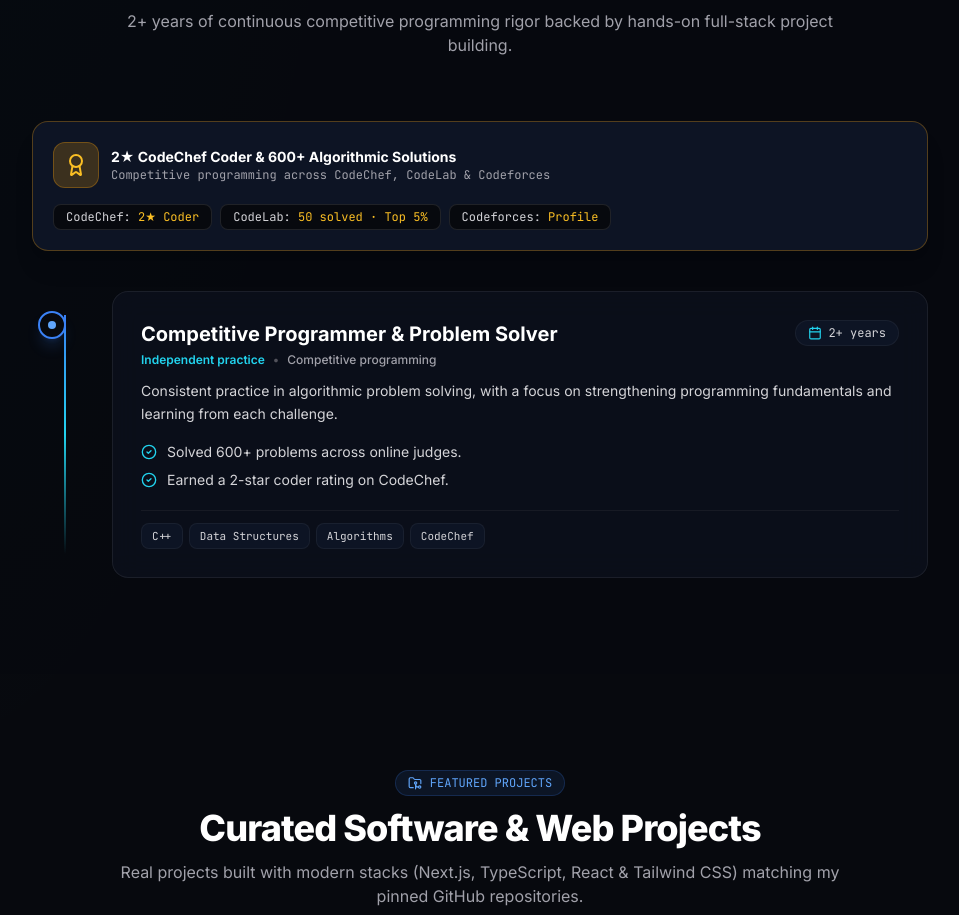
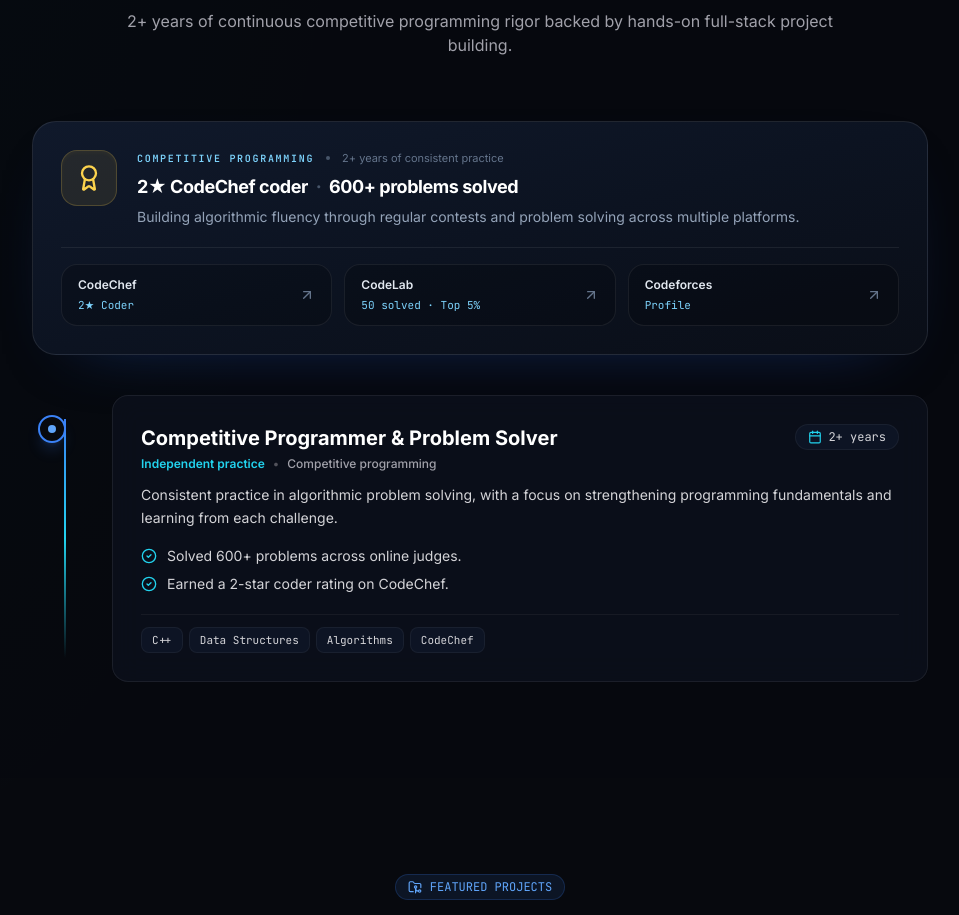
Before and after one commit to KawsarCodes404/ridwanul-portfolio, a React (Vite) app: page / in a window 1280 px wide. Shown: the part 5030-5945 px from the top of the page, without its empty margins (160-1119 px from the left). Built offline with nearby package versions, Linux system fonts and the light colour scheme.

Commit message:
now working with the cp section

```diff
--- a/src/components/Experience.jsx
+++ b/src/components/Experience.jsx
@@ -1,5 +1,5 @@
 import React from 'react';
-import { Briefcase, Calendar, CheckCircle2, Award, Terminal, Code2 } from 'lucide-react';
+import { Briefcase, Calendar, CheckCircle2, Award, Terminal, Code2, ArrowUpRight } from 'lucide-react';
 import { portfolioData } from '../data/portfolioData';
 
 export default function Experience() {
@@ -24,30 +24,28 @@ export default function Experience() {
         </div>
 
         {/* CP Quick Status Bar */}
-        <div className="max-w-4xl mx-auto mb-10 p-5 rounded-2xl bg-[#0d1424] border border-amber-500/30 flex flex-wrap items-center justify-between gap-4 shadow-xl">
-          <div className="flex items-center gap-3">
-            <div className="p-2.5 rounded-xl bg-amber-500/20 text-amber-400 border border-amber-500/30">
-              <Award className="w-6 h-6" />
+        <div className="max-w-4xl mx-auto mb-10 overflow-hidden rounded-3xl border border-white/[0.09] bg-gradient-to-br from-[#10192b] via-[#0c1321] to-[#0a0e17] p-5 shadow-[0_24px_70px_-48px_rgba(37,99,235,.5)] sm:p-7">
+          <div className="flex items-start gap-4 sm:gap-5">
+            <div className="flex h-12 w-12 shrink-0 items-center justify-center rounded-2xl border border-amber-300/20 bg-amber-300/[0.09] text-amber-300 shadow-inner shadow-amber-300/[0.04] sm:h-14 sm:w-14">
+              <Award className="h-6 w-6 sm:h-7 sm:w-7" />
             </div>
-            <div>
-              <h3 className="text-sm font-bold text-white flex items-center gap-2">
-                2★ CodeChef Coder &amp; 600+ Algorithmic Solutions
-              </h3>
-              <p className="text-xs text-zinc-400 font-mono">
-                Competitive programming across CodeChef, CodeLab &amp; Codeforces
-              </p>
+            <div className="min-w-0 flex-1">
+              <div className="mb-1.5 flex flex-wrap items-center gap-x-3 gap-y-1">
+                <span className="font-mono text-[10px] font-semibold uppercase tracking-[0.17em] text-sky-300">Competitive programming</span>
+                <span className="hidden h-1 w-1 rounded-full bg-slate-600 sm:block" />
+                <span className="text-[11px] text-slate-500">2+ years of consistent practice</span>
+              </div>
+              <h3 className="text-base font-bold leading-snug tracking-tight text-white sm:text-lg">2★ CodeChef coder <span className="mx-1 text-slate-600">·</span> 600+ problems solved</h3>
+              <p className="mt-1.5 max-w-2xl text-xs leading-relaxed text-slate-400 sm:text-sm">Building algorithmic fluency through regular contests and problem solving across multiple platforms.</p>
             </div>
           </div>
-          <div className="flex flex-wrap items-center gap-2">
-            {cpProfiles.map((cp, idx) => (
-              <a
-                key={idx}
-                href={cp.url}
-                target="_blank"
-                rel="noopener noreferrer"
-                className="px-3 py-1 rounded-lg bg-[#07090e] border border-white/10 text-xs font-mono text-zinc-300 hover:text-white hover:border-amber-500/50 transition-colors"
-              >
-                {cp.name}: <span className="text-amber-400">{cp.rating}</span>
+
+          <div className="mt-5 grid grid-cols-1 gap-2 border-t border-white/[0.07] pt-4 sm:grid-cols-3 sm:gap-3">
+            {cpProfiles.map((cp) => (
+              <a key={cp.name} href={cp.url} target="_blank" rel="noopener noreferrer"
+                className="group flex min-w-0 items-center justify-between gap-3 rounded-2xl border border-white/[0.07] bg-black/20 px-4 py-3 transition-all duration-200 hover:-translate-y-0.5 hover:border-sky-300/25 hover:bg-sky-300/[0.045] focus-visible:outline-none focus-visible:ring-2 focus-visible:ring-sky-300/50">
+                <span className="min-w-0"><span className="block text-xs font-semibold text-slate-200">{cp.name}</span><span className="mt-1 block truncate font-mono text-[11px] text-sky-300">{cp.rating}</span></span>
+                <ArrowUpRight className="h-4 w-4 shrink-0 text-slate-500 transition-colors group-hover:text-sky-300" />
               </a>
             ))}
           </div>
```
